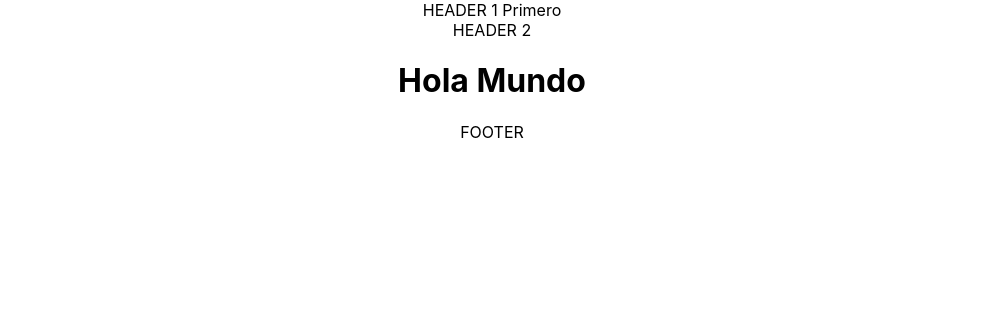
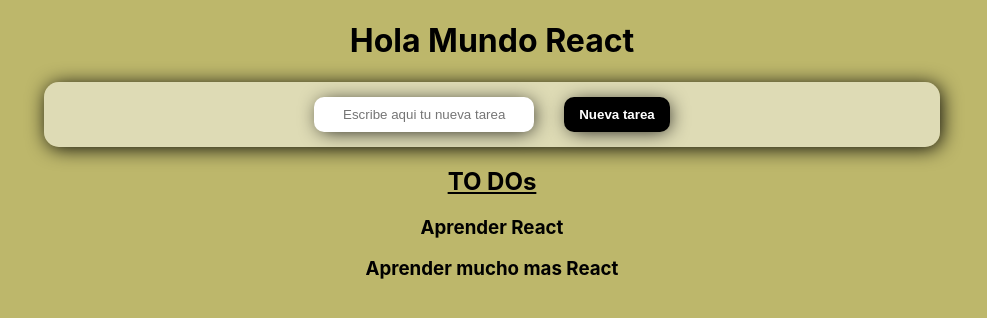
Before and after one commit to ConradMeyer/react, a React (Create React App) app: page / in a window 1280 px wide. Shown: the top 318 px of the page, without its empty margins (148-1135 px from the left). Built offline with nearby package versions, Linux system fonts and the light colour scheme.

Commit message:
first steps on react

```diff
--- a/src/App.css
+++ b/src/App.css
@@ -1,38 +1,47 @@
-.App {
+body {
+  background-color: darkkhaki;
   text-align: center;
 }
 
-.App-logo {
-  height: 40vmin;
-  pointer-events: none;
+.footer {
+  margin: 50px auto;
 }
 
-@media (prefers-reduced-motion: no-preference) {
-  .App-logo {
-    animation: App-logo-spin infinite 20s linear;
-  }
-}
-
-.App-header {
-  background-color: #282c34;
-  min-height: 100vh;
+form.input {
+  margin: 10px auto;
+  border-radius: 15px;
+  width: 70%;
   display: flex;
-  flex-direction: column;
+  flex-direction: row;
   align-items: center;
   justify-content: center;
-  font-size: calc(10px + 2vmin);
-  color: white;
+  background-color: rgba(255, 255, 255, 0.5);
+  box-shadow: 2px 2px 20px -1px black;
 }
-
-.App-link {
-  color: #61dafb;
+  input {
+    margin: 15px;
+    width: 200px;
+    text-align: center;
+    border-radius: 10px;
+    border: none;
+    padding: 10px;
+    box-shadow: 2px 2px 20px -4px black;
+  }
+  button {
+    margin: 15px;
+    padding: 10px 15px;
+    text-decoration: none;
+    border-radius: 10px;
+    border: none;
+    background-color: black;
+    color: white;
+    font-weight: bold;
+    box-shadow: 2px 2px 20px -4px black;
+  }
+    button:hover {
+      cursor: pointer;
+      transform: scale(1.05);
+    }
+h2 {
+  text-decoration: underline;
 }
-
-@keyframes App-logo-spin {
-  from {
-    transform: rotate(0deg);
-  }
-  to {
-    transform: rotate(360deg);
-  }
-}
--- a/src/App.js
+++ b/src/App.js
@@ -1,15 +1,15 @@
 import './App.css';
 import Header from './components/header/header';
+import Footer from './components/footer/footer';
+import Main from './components/main/main';
 
 function App() {
+
   return (
     <div className="App">
-      <Header order={{ id:1, name: "Primero"}}/>
-      <Header order="2"/>
-      <main>
-          <h1>Hola Mundo</h1>
-      </main>
-      <footer>FOOTER</footer>
+      <Header />
+      <Main />
+      <Footer />
     </div>
   )
 }
--- /dev/null
+++ b/src/components/footer/footer.js
@@ -0,0 +1,16 @@
+import React from 'react';
+
+class Footer extends React.Component {
+    constructor(props) {
+        super(props);
+    }
+    render() {
+        return (
+            <footer className="footer">
+
+            </footer>
+        )
+    }
+}
+
+export default Footer;
--- a/src/components/header/header.js
+++ b/src/components/header/header.js
@@ -1,18 +1,21 @@
 import React from 'react';
 // import header from'./header.css';
 
-const Header = props => <header>HEADER {typeof props.order === "string" ? props.order : `${props.order.id} ${props.order.name}`}</header>
+// const Header = props => <header>HEADER {typeof props.order === "string" ? props.order : `${props.order.id} ${props.order.name}`}</header>
 
-// class Header extends React.Component {
-//     constructor(props) {
-//         super(props);
-//     }
-
-//     render() {
-//         return (
-//             <header>HEADER {typeof this.props.order === "string" ? this.props.order : `${this.props.order.id} ${this.props.order.name}`}</header>
-//         )
-//     }
-// }
+class Header extends React.Component {
+    constructor(props) {
+        super(props);
+    }
+    render() {
+        return (
+            <header className="header">
+                <h1>
+                    Hola Mundo React
+                </h1>
+            </header>
+        )
+    }
+}
 
 export default Header;
--- /dev/null
+++ b/src/components/main/main.js
@@ -0,0 +1,57 @@
+import React from 'react';
+
+class Main extends React.Component {
+    constructor(props) {
+        super(props);
+
+        this.state = {
+            tareas: [
+              {
+                task: "Aprender React"
+              },
+              {
+                task: "Aprender mucho mas React"
+              }
+            ]
+          }
+    }
+    delete = (item) =>{
+        this.setState(this.state.tareas.filter((el, i)=> i !== el));
+    }
+
+    drawTasks = () => {
+        const tasks = this.state.tareas.map(item =>
+            <h3 onClick={(item)}>{item.task}</h3>
+        )
+
+      return tasks
+    }
+
+    newTask = (item) => {
+        this.setState({
+            tareas: [...this.state.tareas, {
+                task: "Nueva Taska"
+            }]
+        });
+    }
+
+    render() {
+        return (
+            <main className="main">
+                <form action="" className="input">
+                    <input type="text" name="task" placeholder="Escribe aqui tu nueva tarea" id="input"/>
+                    <button onClick={this.newTask} type="button">Nueva tarea</button>
+                </form>
+
+                <div className="tareas">
+                    <h2>TO DOs</h2>
+                    <div className="tareas">
+                        {this.drawTasks()}
+                    </div>
+                </div>
+            </main>
+        )
+    }
+}
+
+export default Main;
```
